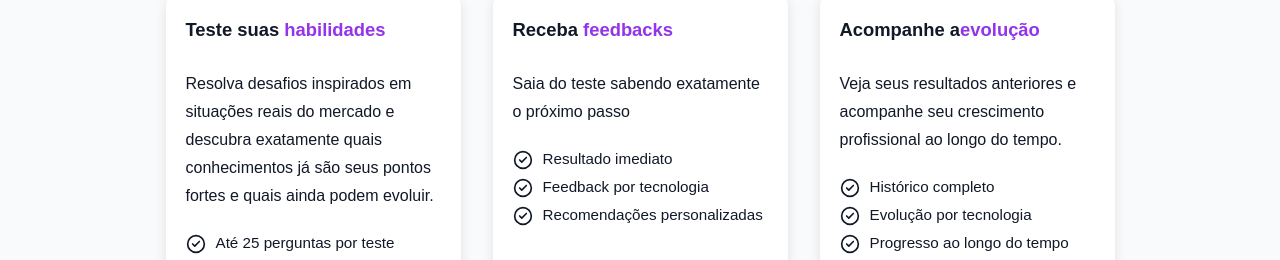
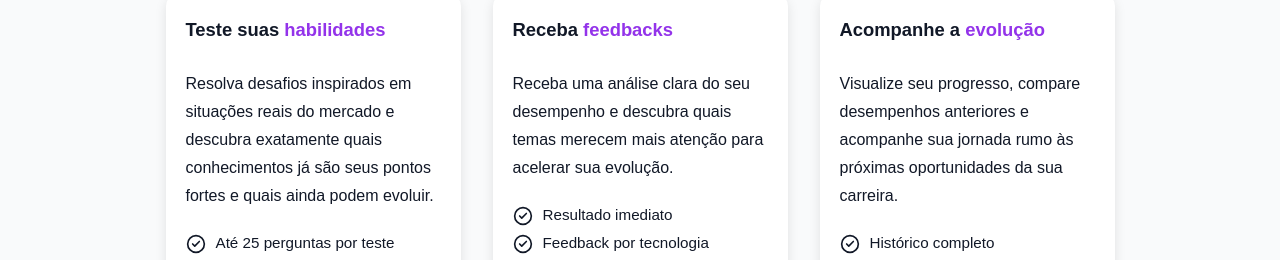
Before and after one commit to juninhos-comunidade/code-queens, a Next.js app in the folder frontend/: page / in a window 1280 px wide. Shown: the part 1271-1531 px from the top of the page. Built offline with nearby package versions, Linux system fonts and the light colour scheme; no server answers.

Commit message:
feat: ajuste texto

```diff
--- a/frontend/src/app/page.tsx
+++ b/frontend/src/app/page.tsx
@@ -76,7 +76,7 @@ export default function Home() {
                 </div>
                 <div className={styles.feature_card}>
                   <h3>Receba<span className="emphasys">{' '}feedbacks</span></h3>
-                  <p>Saia do teste sabendo exatamente o próximo passo</p>
+                  <p>Receba uma análise clara do seu desempenho e descubra quais temas merecem mais atenção para acelerar sua evolução.</p>
                   <ul>
                     <li>
                       <CircleCheck /> Resultado imediato </li>
@@ -85,8 +85,9 @@ export default function Home() {
                   </ul>
                 </div>
                 <div className={styles.feature_card}>
-                  <h3>Acompanhe a<span className="emphasys">evolução</span></h3>
-                  <p>Veja seus resultados anteriores e acompanhe seu crescimento profissional ao longo do tempo.</p>
+                  <h3>Acompanhe a {' '}<span className="emphasys">evolução</span></h3>
+                  <p>Visualize seu progresso, compare desempenhos anteriores e acompanhe sua jornada rumo às próximas oportunidades da sua carreira.</p>
+
                   <ul>
                     <li>
                       <CircleCheck /> Histórico completo </li>
```
